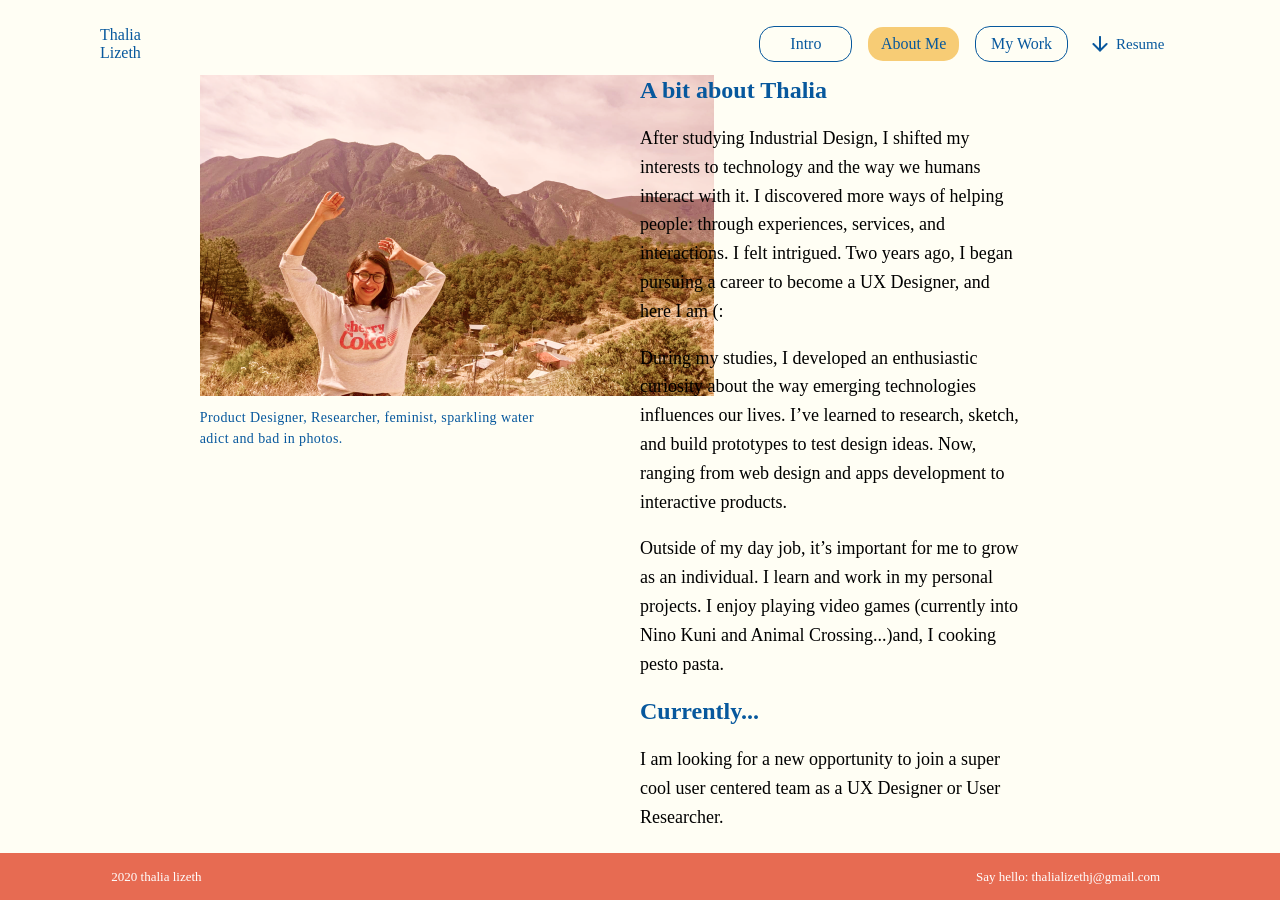
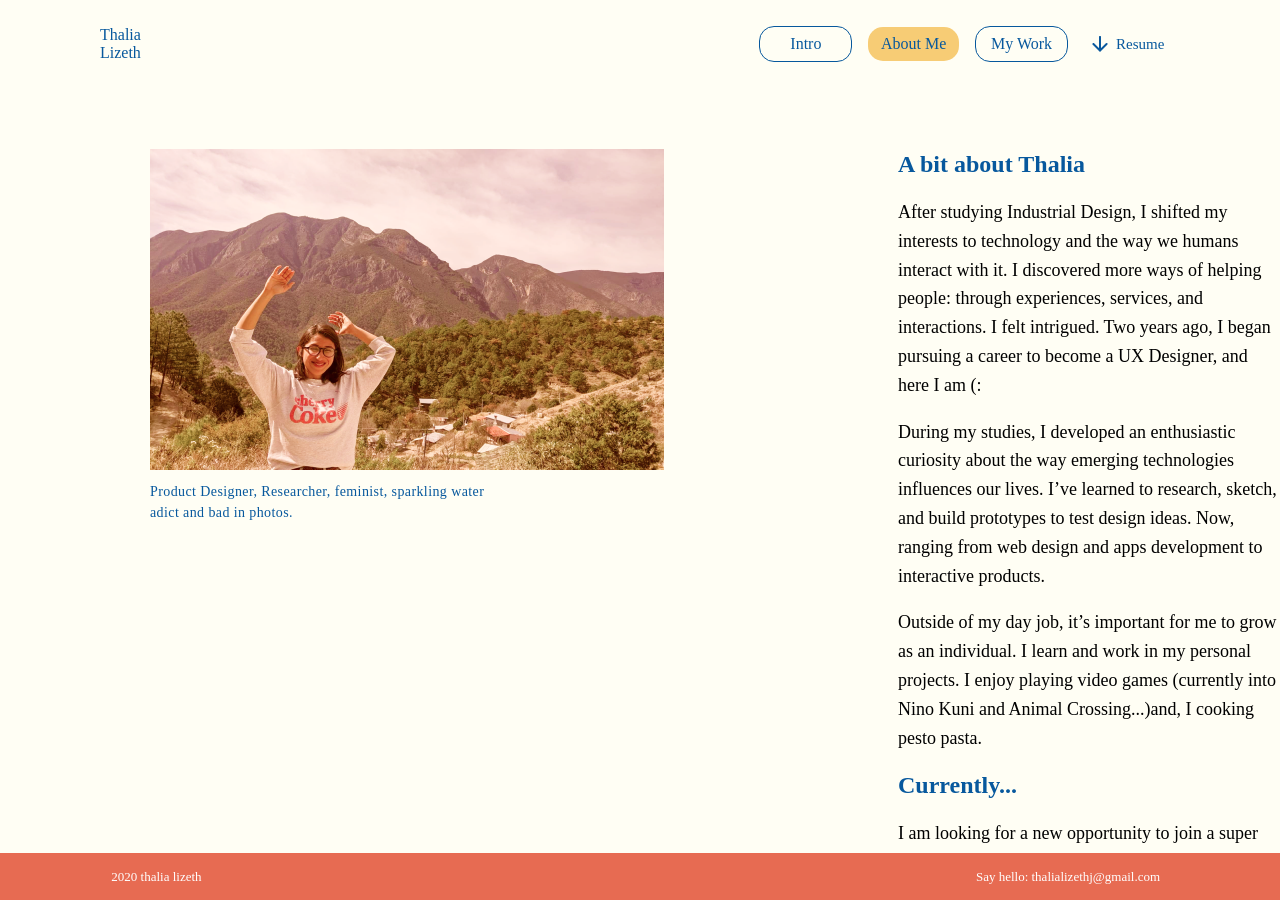
Before and after one commit to thalizeth/thalizeth.github.io, a Jekyll site: the page built from about.html, in a window 1280 px wide and 900 px high. Built offline with Jekyll 4.4.1, drawn with Linux system fonts in a browser that asks for light colours.

Commit message:
Fix[about]: Remove position abs on right container

```diff
--- a/_sass/about.scss
+++ b/_sass/about.scss
@@ -1,13 +1,12 @@
 .about--container {
   width: 100%;
   display: flex;
-  margin-top: 75px;
+  margin-top: 149px;
 
   .about--left-container {
     position: fixed;
     width: 514px;
     margin-left: 107px;
-    margin-right: 125.5px;
 
     .about--left-image {
       width: 514px;
@@ -26,7 +25,7 @@
 
   .about--right-container {
     width: 50%;
-    position: absolute;
+    margin-left: 855px;
     overflow-y: scroll;
     right: 0;
     height: 100%;
```
